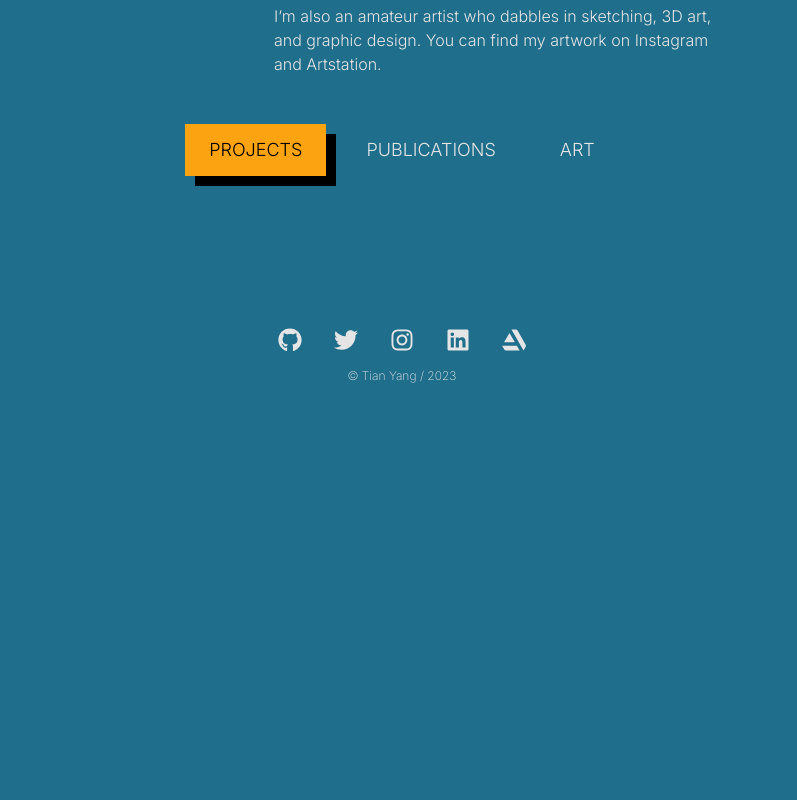
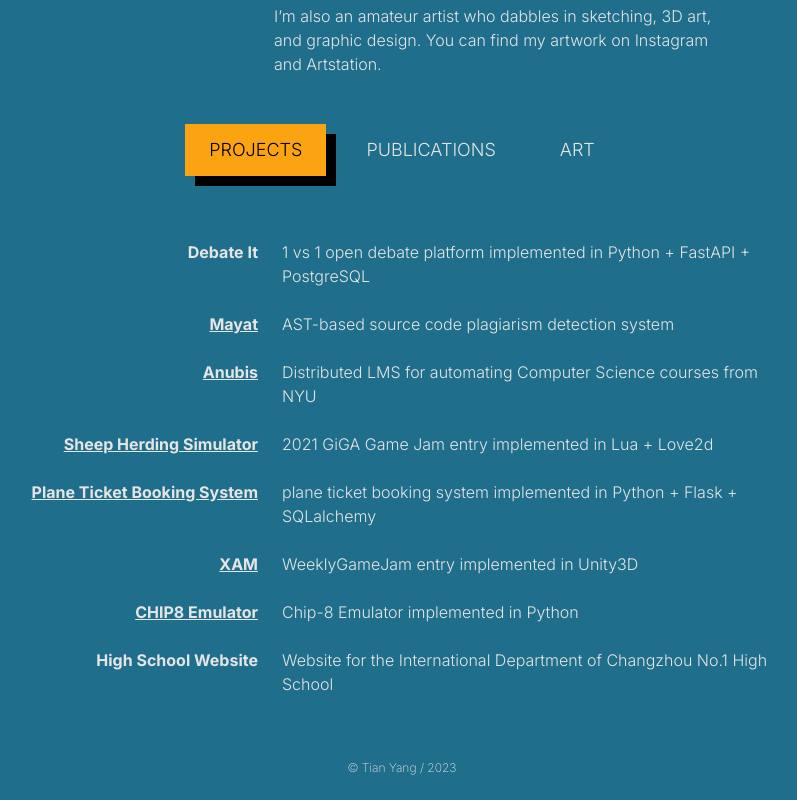
Before and after one commit to AlpacaMax/AlpacaMax.github.io, a Next.js app: page / in a window 1280 px wide. Shown: the part 400-1200 px from the top of the page, without its empty margins (238-1035 px from the left). Before the commit the page ends 800 px from the top, so only its background shows below. Built offline with nearby package versions, Linux system fonts and the light colour scheme.

Commit message:
Add Projects

```diff
--- a/components/footer.js
+++ b/components/footer.js
@@ -1,20 +1,11 @@
-import { FaGithub, FaTwitter, FaInstagram, FaLinkedin, FaArtstation } from 'react-icons/fa';
-
 export default function Footer() {
 	return (
 		<div className="flex flex-col text-text">
-			<footer className="flex flex-row justify-center text-2xl text-text mt-6">
-				<a href="https://github.com/AlpacaMax" className="mx-4" target="_blank" rel="noopener noreferrer"><FaGithub /></a>
-				<a href="https://twitter.com/AlpacaMax2000" className="mx-4" target="_blank" rel="noopener noreferrer"><FaTwitter /></a>
-				<a href="https://www.instagram.com/alpacamax2000/" className="mx-4" target="_blank" rel="noopener noreferrer"><FaInstagram /></a>
-				<a href="https://www.linkedin.com/in/tian-yang-a08018198/" className="mx-4" target="_blank" rel="noopener noreferrer"><FaLinkedin /></a>
-				<a href="https://www.artstation.com/alpacamax" className="mx-4" target="_blank" rel="noopener noreferrer"><FaArtstation /></a>
-			</footer>
-			<div className="flex flex-row justify-center my-4">
+			<footer className="flex flex-row justify-center mb-6">
 				<span className="font-thin text-xs">
 					© Tian Yang / { (new Date()).getFullYear() }
 				</span>
-			</div>
+			</footer>
 		</div>
-	)
+	);
 }
--- a/components/header.js
+++ b/components/header.js
@@ -1,5 +1,6 @@
 import Link from 'next/link';
 import Head from 'next/head';
+import { FaGithub, FaTwitter, FaInstagram, FaLinkedin, FaArtstation } from 'react-icons/fa';
 
 export default function Header() {
     return (
@@ -15,6 +16,13 @@ export default function Header() {
 						</Link>
 					</div>
 				</div>
+				<footer className="grow flex flex-row justify-end text-2xl text-text mt-9">
+					<a href="https://github.com/AlpacaMax" className="mx-4" target="_blank" rel="noopener noreferrer"><FaGithub /></a>
+					<a href="https://twitter.com/AlpacaMax2000" className="mx-4" target="_blank" rel="noopener noreferrer"><FaTwitter /></a>
+					<a href="https://www.instagram.com/alpacamax2000/" className="mx-4" target="_blank" rel="noopener noreferrer"><FaInstagram /></a>
+					<a href="https://www.linkedin.com/in/tian-yang-a08018198/" className="mx-4" target="_blank" rel="noopener noreferrer"><FaLinkedin /></a>
+					<a href="https://www.artstation.com/alpacamax" className="mx-4" target="_blank" rel="noopener noreferrer"><FaArtstation /></a>
+				</footer>
 			</div>
 		</div>
 	)
--- a/pages/index.js
+++ b/pages/index.js
@@ -4,6 +4,7 @@ import Image from 'next/image';
 
 import Layout from '../components/layout.js';
 import Navbar from '../components/navbar.js';
+import Projects from './projects.js';
 
 export default function Home() {
 	let [tab, setTab] = useState("PROJECTS");
@@ -39,7 +40,7 @@ export default function Home() {
 				tab={tab}
 				setTab={setTab}
 			/>
-			<div className="grow flex flex-row"></div>
+			<Projects />
 		</Layout>
 	)
 }
--- a/pages/projects.js
+++ b/pages/projects.js
@@ -2,13 +2,12 @@ import Layout from '../components/layout.js';
 
 export default function Projects() {
 	return (
-		<Layout>
-			<div className="grow flex flex-col text-text justify-center">
+		<div className="my-16 grow flex flex-col text-text justify-center">
 			<div className="grid grid-flow-row grid-cols-3 auto-rows-max gap-6 justify-items-stretch">
 				<div className="justify-self-end font-bold">
 					Debate It
 				</div>
-					<div className="col-span-2">
+				<div className="col-span-2 font-light">
 					1 vs 1 open debate platform implemented in Python + FastAPI + PostgreSQL
 				</div>
 				<div className="justify-self-end font-bold">
@@ -16,11 +15,12 @@ export default function Projects() {
 						href="https://github.com/AnubisLMS/Mayat"
 						target="_blank"
 						rel="noopener noreferrer"
+						className="underline"
 					>
 						Mayat
 					</a>
 				</div>
-					<div className="col-span-2">
+				<div className="col-span-2 font-light">
 					AST-based source code plagiarism detection system
 				</div>
 				<div className="justify-self-end font-bold">
@@ -28,11 +28,12 @@ export default function Projects() {
 						href="https://github.com/AnubisLMS/Anubis"
 						target="_blank"
 						rel="noopener noreferrer"
+						className="underline"
 					>
 						Anubis
 					</a>
 				</div>
-					<div className="col-span-2">
+				<div className="col-span-2 font-light">
 					Distributed LMS for automating Computer Science courses from NYU
 				</div>
 				<div className="justify-self-end font-bold">
@@ -40,11 +41,12 @@ export default function Projects() {
 						href="https://github.com/AlpacaMax/Sheep_Herding_Simulator"
 						target="_blank"
 						rel="noopener noreferrer"
+						className="underline"
 					>
 						Sheep Herding Simulator
 					</a>
 				</div>
-					<div className="col-span-2">
+				<div className="col-span-2 font-light">
 					2021 GiGA Game Jam entry implemented in Lua + Love2d
 				</div>
 				<div className="justify-self-end font-bold">
@@ -52,11 +54,12 @@ export default function Projects() {
 						href="https://github.com/AlpacaMax/Plane_Ticket_Booking_System"
 						target="_blank"
 						rel="noopener noreferrer"
+						className="underline"
 					>
 						Plane Ticket Booking System
 					</a>
 				</div>
-					<div className="col-span-2">
+				<div className="col-span-2 font-light">
 					plane ticket booking system implemented in Python + Flask + SQLalchemy
 				</div>
 				<div className="justify-self-end font-bold">
@@ -64,11 +67,12 @@ export default function Projects() {
 						href="https://alpacamax.itch.io/xam"
 						target="_blank"
 						rel="noopener noreferrer"
+						className="underline"
 					>
 						XAM
 					</a>
 				</div>
-					<div className="col-span-2">
+				<div className="col-span-2 font-light">
 					WeeklyGameJam entry implemented in Unity3D
 				</div>
 				<div className="justify-self-end font-bold">
@@ -76,21 +80,21 @@ export default function Projects() {
 						href="https://github.com/AlpacaMax/Python-CHIP8-Emulator"
 						target="_blank"
 						rel="noopener noreferrer"
+						className="underline"
 					>
 						CHIP8 Emulator
 					</a>
 				</div>
-					<div className="col-span-2">
+				<div className="col-span-2 font-light">
 					Chip-8 Emulator implemented in Python
 				</div>
 				<div className="justify-self-end font-bold">
 					High School Website
 				</div>
-					<div className="col-span-2">
-						Website for the International Department of Changhzhou No.1 High School
+				<div className="col-span-2 font-light">
+					Website for the International Department of Changzhou No.1 High School
 				</div>
 			</div>
 		</div>
-		</Layout>
-	)
+	);
 }
```
Lines whose indentation alone changed are shown as unchanged.
